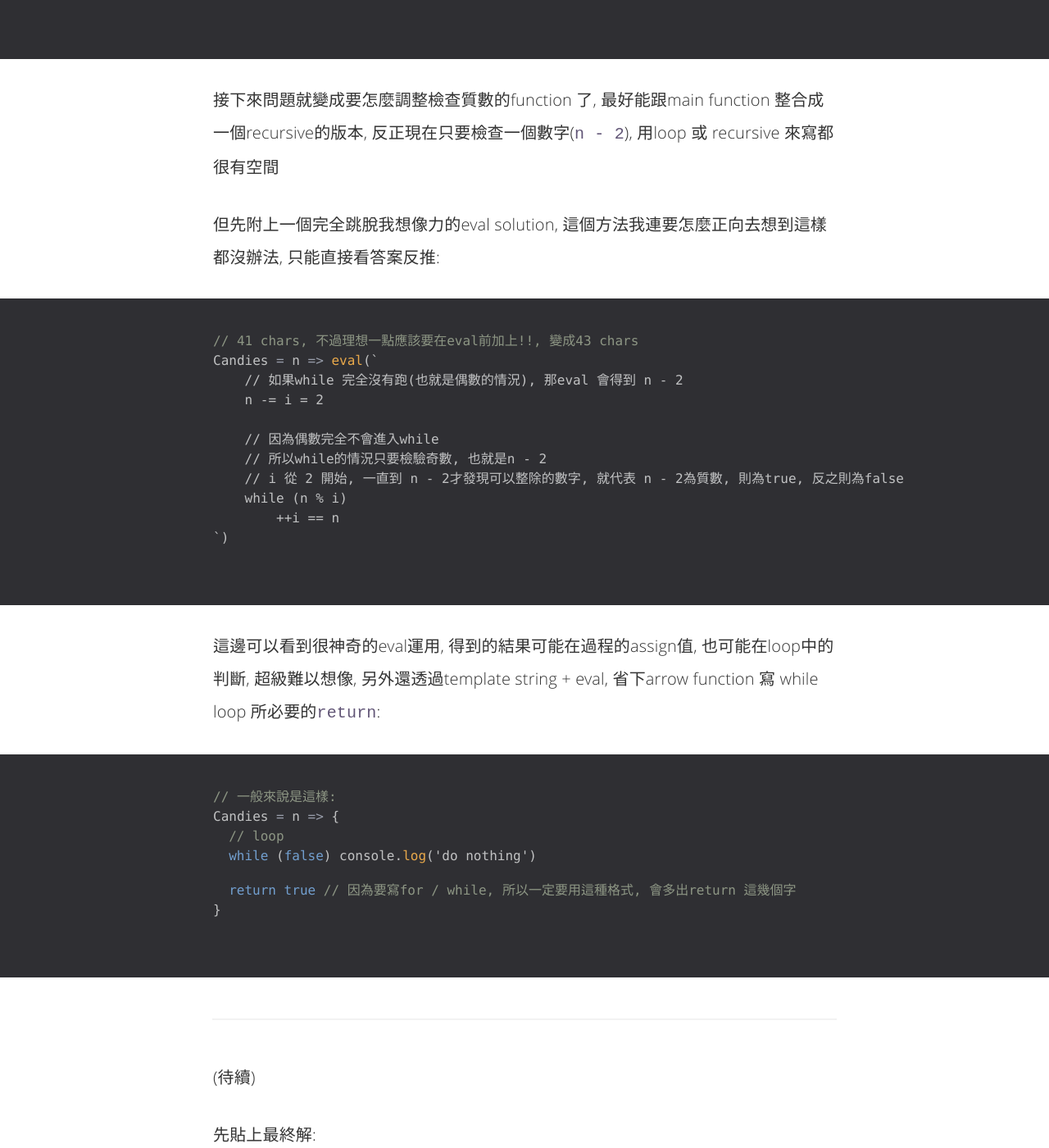
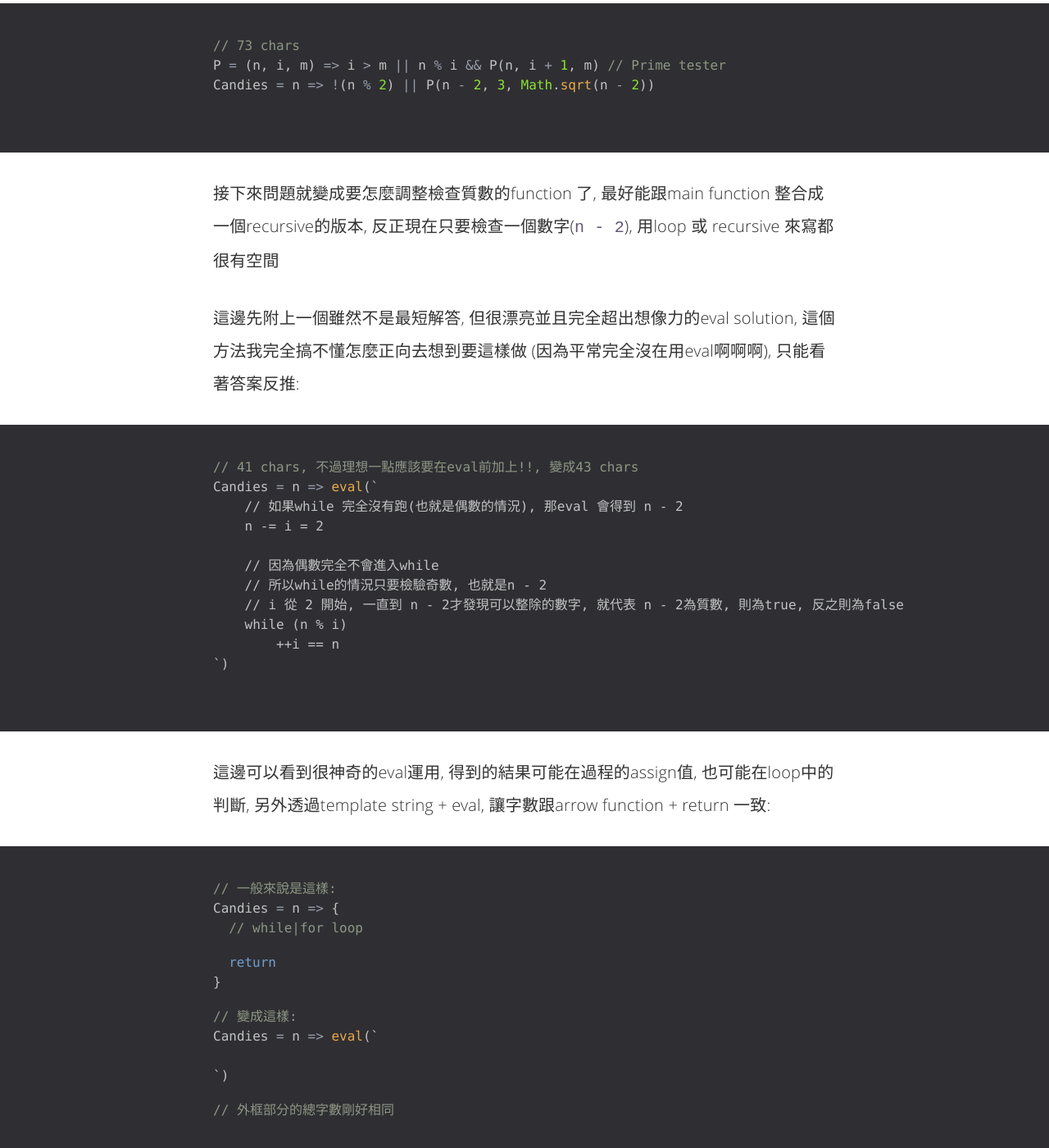
Before and after one commit to o-p/robin, a Jekyll site: the page built from _posts/2016-11-04-candies.md, in a window 1280 px wide and 1400 px high, scrolled down 3705 px. Shown: the whole window at 82% size. Built offline with Jekyll 4.4.1, drawn with Linux system fonts in a browser that asks for light colours; comment, search, counter and statistics services are not loaded; some of the changed text lies outside the part shown.

Commit message:
Update 2016-11-04-candies.md

````diff
--- a/_posts/2016-11-04-candies.md
+++ b/_posts/2016-11-04-candies.md
@@ -22,7 +22,7 @@ Time limit: 4000ms
 
 ---
 
-這題的時間限制跟range 剛好夾在尷尬的區域, 以JS來說好像能直接loop 又可能會爆.
+這題的時間限制跟數字範圍剛好夾在尷尬的區域, 以JS來說好像能直接loop 又可能會爆.
 
 當然題目本身只求正確性是完全沒難度的, 反正就是把 `2` ... `n / 2` 之間的數字都測試一次就好, 無腦的範例:
 
@@ -57,7 +57,7 @@ function Candies(n) {
 
 上面這是一個相對之下省記憶體空間, 花較多時間的算法.
 
-下面則是透過正向測試跟排除, 花較多記憶空間, 省去不少時間, 這題範圍在80萬之內, 完全可以達成:
+下面則是透過正向測試跟排除, 花較多記憶空間而省下時間的做法:
 
 ```js
 function Candies(n) {
@@ -79,7 +79,9 @@ function Candies(n) {
 }
 ```
 
-反正以上都不是最後的最佳解, 所以就不贅述心路歷程了, 直接附上一個我最後提交的版本:
+經過測試結果就是, 能不能通過時間的限制, 是看server的壓力 XDDDD (同樣的code submit好幾次, 一開始都超時, 晚一點就過了...)
+
+反正以上都不是最後的最佳解, 所以就不贅述心路歷程了, 直接附上一個我勉強通過的版本:
 
 ```js
 // 102 chars
@@ -101,9 +103,9 @@ Candies = n => {
 
 故事直接在wiki內看, 總之就是: **任一大於2的偶數，都可表示成兩個質數之和**.
 
-但老實說看到這邊我還是想不到怎麼最後答案可以寫這麼短, 畢竟奇數部分還是要逐項檢驗, 原來是我想得實在太淺了...
+但老實說看到這邊我還是想不到怎麼最後答案可以寫這麼短, 畢竟奇數部分還是要逐項檢驗, 也就是會有兩層的loop, 但原來是我想得太淺了...
 
-如果n是奇數的情況, 那必定不可能是兩個奇數相加, 而是一個奇數加上一個偶數. 而所有的偶數唯有2是質數, 所以最終要檢驗的其實只有 `n - 2` 這一項了.
+在n是奇數的情況, 那必定不可能是兩個奇數相加, 而是一個奇數加上一個偶數. 而所有的偶數唯有2是質數, 所以最終要檢驗的其實只有 `n - 2` 這一項了.
 
 依照這想法改寫剛剛的code 就變成:
 
@@ -124,7 +126,7 @@ Candies = n => !(n % 2) || P(n - 2, 3, Math.sqrt(n - 2))
 接下來問題就變成要怎麼調整檢查質數的function 了, 最好能跟main function 整合成一個recursive的版本,
 反正現在只要檢查一個數字(`n - 2`), 用loop 或 recursive 來寫都很有空間
 
-但先附上一個完全跳脫我想像力的eval solution, 這個方法我連要怎麼正向去想到這樣都沒辦法, 只能直接看答案反推:
+這邊先附上一個雖然不是最短解答, 但很漂亮並且完全超出想像力的eval solution, 這個方法我完全搞不懂怎麼正向去想到要這樣做 (因為平常完全沒在用eval啊啊啊), 只能看著答案反推:
 
 ```js
 // 41 chars, 不過理想一點應該要在eval前加上!!, 變成43 chars
@@ -140,17 +142,23 @@ Candies = n => eval(`
 `)
 ```
 
-這邊可以看到很神奇的eval運用, 得到的結果可能在過程的assign值, 也可能在loop中的判斷, 超級難以想像,
-另外還透過template string + eval, 省下arrow function 寫 while loop 所必要的`return`:
+這邊可以看到很神奇的eval運用, 得到的結果可能在過程的assign值, 也可能在loop中的判斷,
+另外透過template string + eval, 讓字數跟arrow function + return 一致:
 
 ```js
 // 一般來說是這樣:
 Candies = n => {
-  // loop
-  while (false) console.log('do nothing')
+  // while|for loop
 
-  return true // 因為要寫for / while, 所以一定要用這種格式, 會多出return 這幾個字
+  return
 }
+
+// 變成這樣:
+Candies = n => eval(`
+
+`)
+
+// 外框部分的總字數剛好相同
 ```
 
 ---
````
Also changed, not shown: other parts of _posts/2016-11-04-candies.md (+2 -2 lines).
